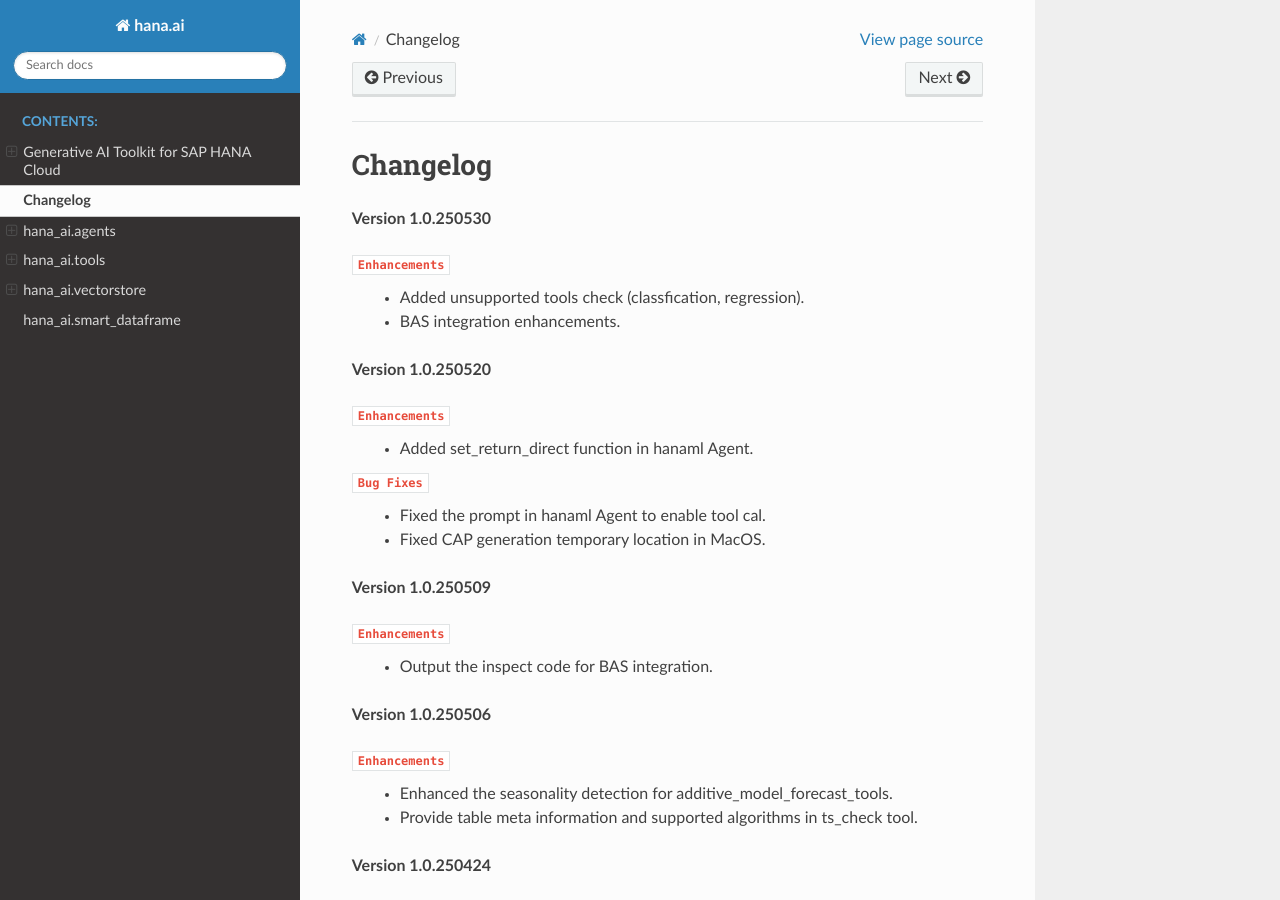
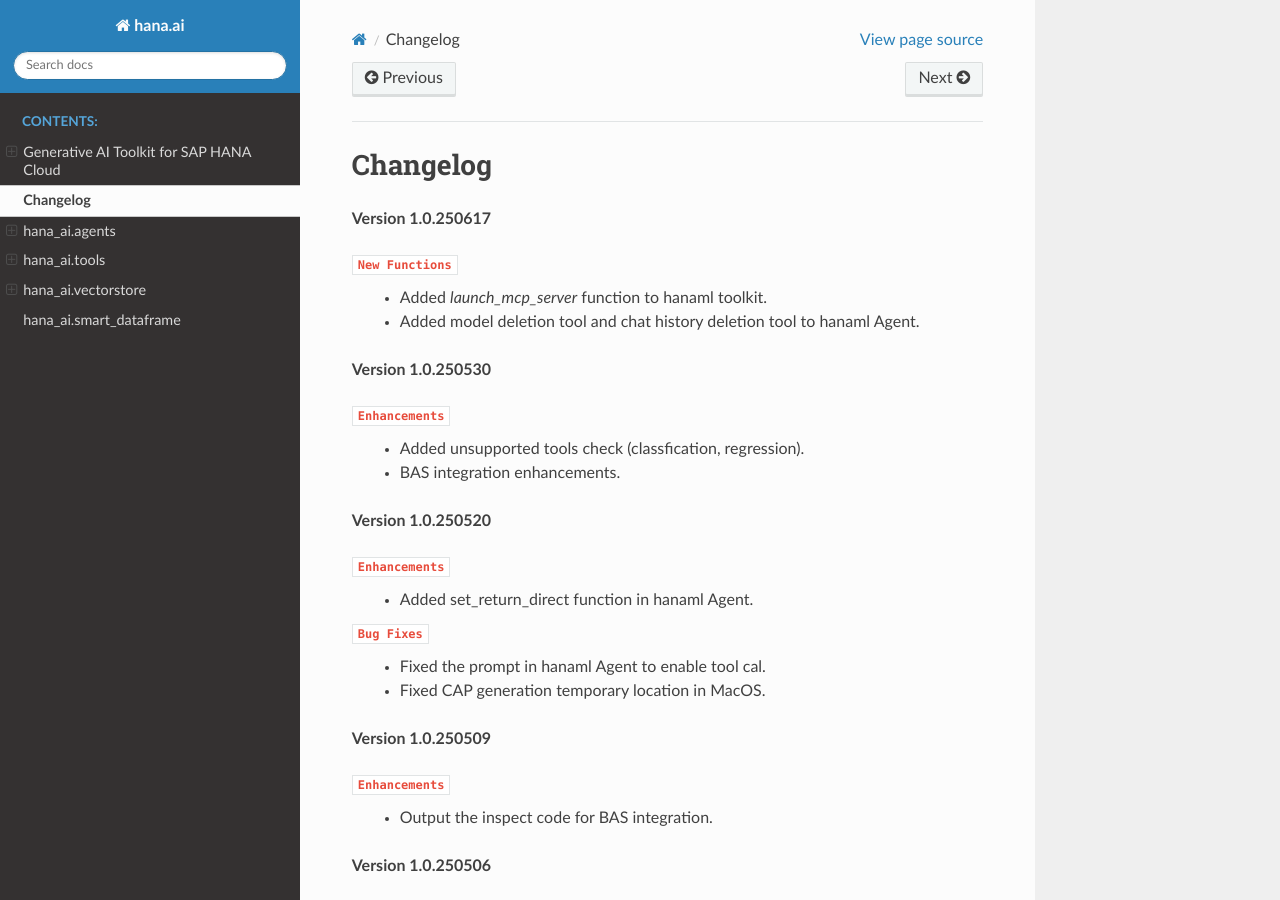
Before and after one commit to SAP/generative-ai-toolkit-for-sap-hana-cloud, a Sphinx documentation site: the page built from doc/changlog.rst, in a window 1280 px wide and 900 px high. Built offline with Sphinx 7.4.7 and the Read the Docs theme 3.1.0, drawn with Linux system fonts in a browser that asks for light colours.

Commit message:
update version

```diff
--- a/doc/changlog.rst
+++ b/doc/changlog.rst
@@ -1,5 +1,11 @@
 Changelog
 =========
+
+**Version 1.0.250617**
+
+``New Functions``
+    - Added `launch_mcp_server` function to hanaml toolkit.
+    - Added model deletion tool and chat history deletion tool to hanaml Agent.
 
 **Version 1.0.250530**
 
--- a/pyproject.toml
+++ b/pyproject.toml
@@ -4,7 +4,7 @@ build-backend = "setuptools.build_meta"
 
 [project]
 name = "hana_ai"
-version = "1.0.25053000"
+version = "1.0.25061700"
 authors = [
     {name = "SAP"}
 ]
--- a/src/hana_ai/__init__.py
+++ b/src/hana_ai/__init__.py
@@ -2,4 +2,4 @@
 hana_ai is a Python package for AI/ML related utilities.
 """
 
-__version__ = "1.0.25053000"
+__version__ = "1.0.25061700"
```
Also changed, not shown: 1 other file.
